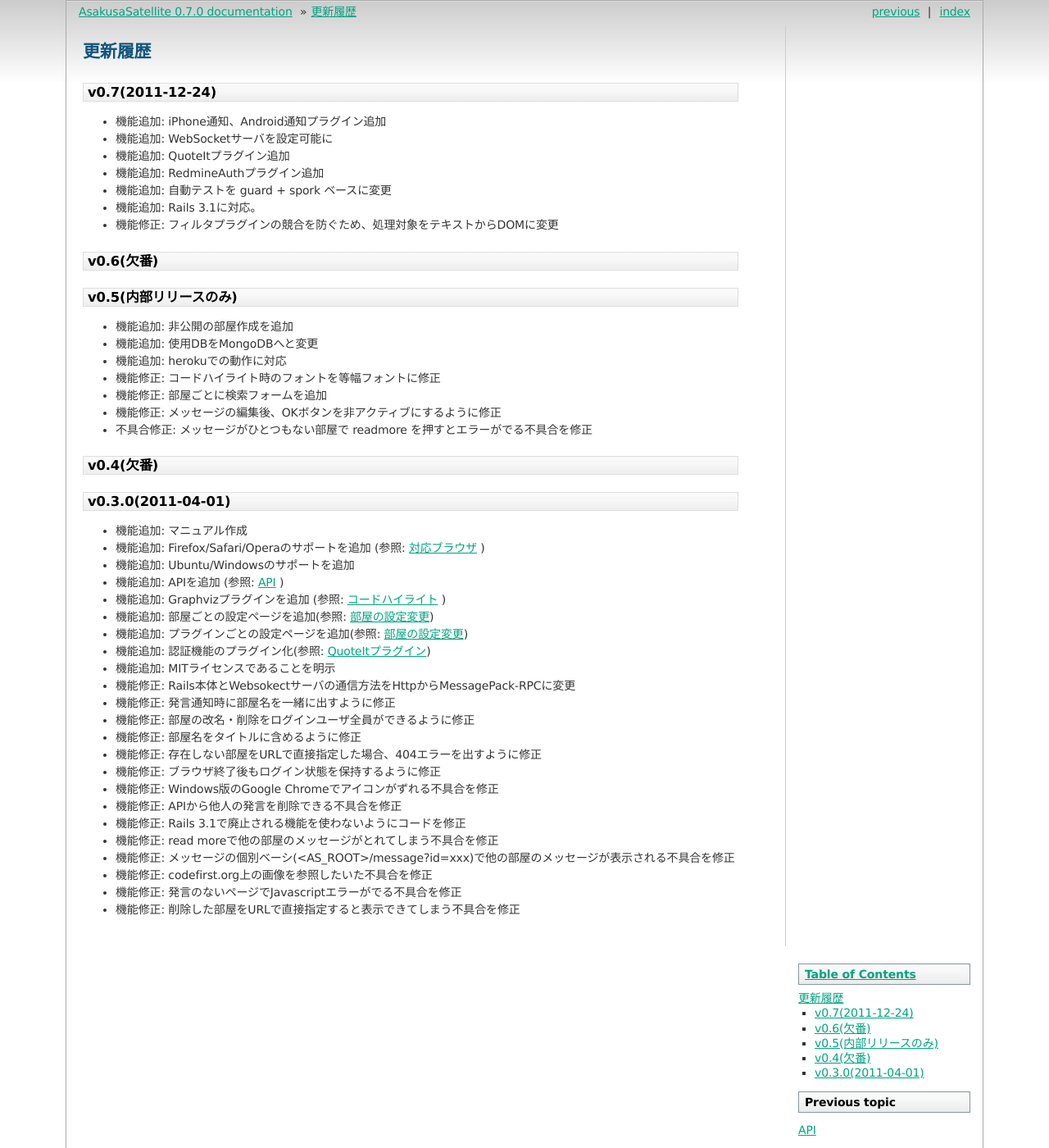
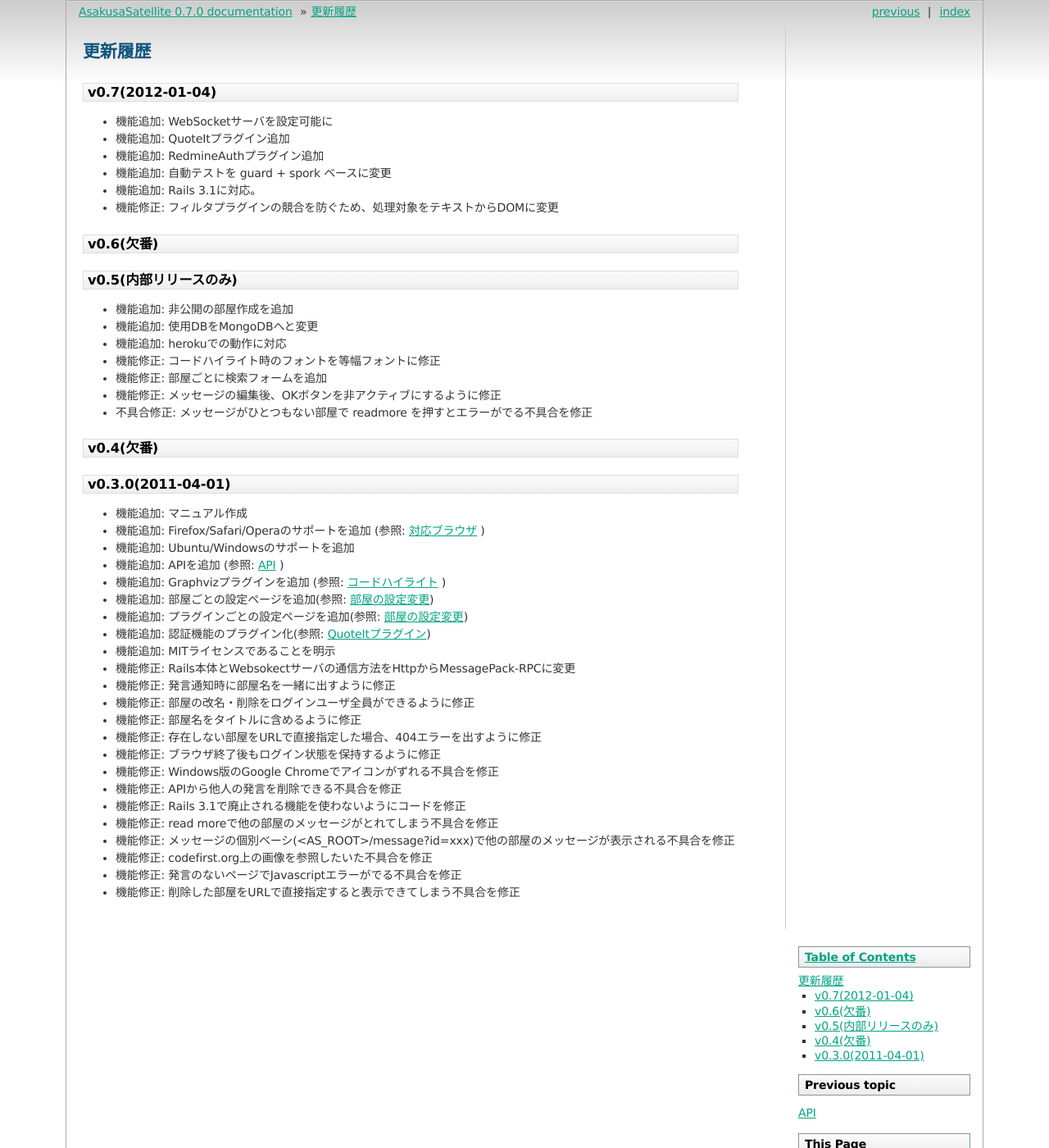
Before and after one commit to codefirst/asakusa-satellite-manual, a Sphinx documentation site: the page built from source/changelog.rst, in a window 1280 px wide and 1400 px high. Shown: the whole window at 82% size. Built offline with Sphinx 7.4.7, drawn with Linux system fonts in a browser that asks for light colours.

Commit message:
Changelog修正

```diff
--- a/source/changelog.rst
+++ b/source/changelog.rst
@@ -1,10 +1,9 @@
 更新履歴
 =======================
 
-v0.7(2011-12-24)
+v0.7(2012-01-04)
 ------------------------------
 
-* 機能追加: iPhone通知、Android通知プラグイン追加
 * 機能追加: WebSocketサーバを設定可能に
 * 機能追加: QuoteItプラグイン追加
 * 機能追加: RedmineAuthプラグイン追加
```
